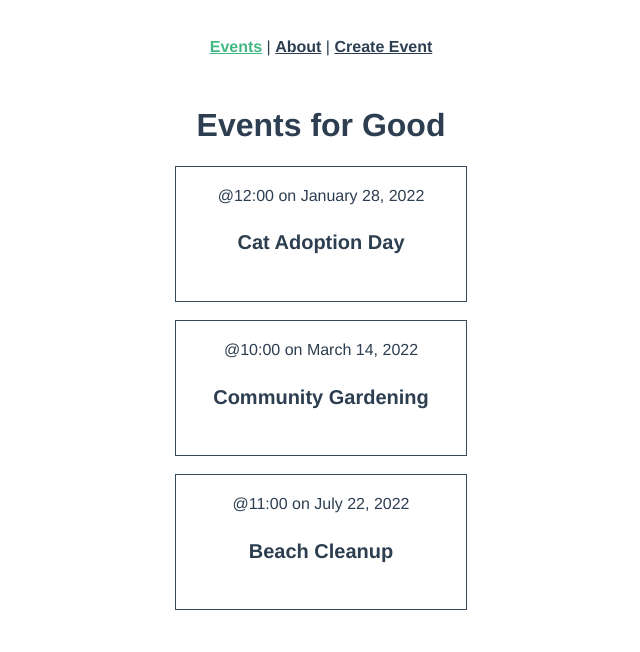
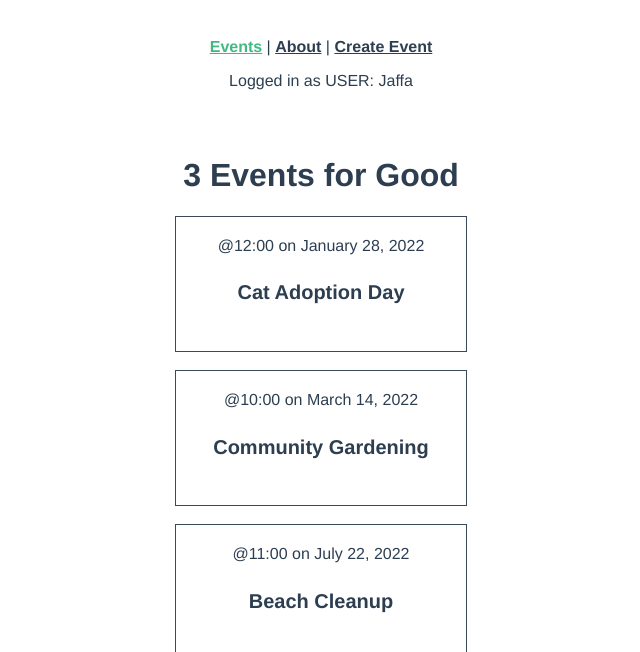
Before and after one commit to Rikstam/fastapi-vue3-events-system, a Vue app in the folder app/: page / in a window 1280 px wide. Shown: the top 652 px of the page, without its empty margins (319-959 px from the left). Built offline with nearby package versions, Linux system fonts and the light colour scheme; data requests are answered from the project's data file.

Commit message:
Begin migrating store from vuex to pinia

```diff
--- a/app/src/App.vue
+++ b/app/src/App.vue
@@ -5,10 +5,23 @@
       <router-link :to="{ name: 'About' }">About</router-link>
       |
       <router-link :to="{ name: 'EventCreate' }">Create Event</router-link>
+      <p>Logged in as USER: {{userStore.firstName}}</p>
     </div>
     <router-view />
   </div>
 </template>
+
+<script>
+import { useUserStore } from './stores/UserStore';
+export default {
+  setup () {
+    const userStore = useUserStore()
+    return {
+      userStore
+    }
+  }
+}
+</script>
 
 <style>
 #app {
--- /dev/null
+++ b/app/src/stores/EventStore.js
@@ -0,0 +1,25 @@
+import { defineStore } from 'pinia'
+import EventService from '../services/EventService.js'
+
+export const useEventStore = defineStore('EventStore', {
+    state() {
+        return {
+        events: [],
+        event: {}
+        }
+      },
+    getters: {
+        numberOfEvents: state => state.events.length
+    },
+    actions: {
+        fetchEvents() {
+            return EventService.getEvents()
+              .then(response => {
+                this.events = response.data
+              })
+              .catch(error => {
+                throw error
+              })
+          },
+    }
+})
--- /dev/null
+++ b/app/src/stores/UserStore.js
@@ -0,0 +1,12 @@
+import { defineStore } from 'pinia'
+
+export const useUserStore = defineStore('UserStore', {
+    state: () => ({
+           user: 'Jaffa Pena'
+        }),
+        getters: {
+            firstName() {
+                return this.user.split(' ')[0]
+            }
+        }
+})
--- a/app/src/stores/index.js
+++ b/app/src/stores/index.js
@@ -6,6 +6,11 @@ export default createStore({
     user: 'Adam Jahr',
     events: [],
     event: {}
+  },
+  getters: {
+    numberOfEvents(state) {
+      return state.events.length
+    }
   },
   mutations: {
     ADD_EVENT(state, event) {
--- a/app/src/views/EventList.vue
+++ b/app/src/views/EventList.vue
@@ -1,29 +1,31 @@
 <script>
 import EventCard from '../components/EventCard.vue'
+import { useEventStore } from '../stores/EventStore'
 export default {
   components: {
     EventCard
   },
+  setup() {
+    const eventStore = useEventStore()
+    return {
+      eventStore
+    }
+  },
   created() {
-    this.$store.dispatch('fetchEvents').catch(error => {
+    this.eventStore.fetchEvents().catch(error => {
       this.$router.push({
         name: 'ErrorDisplay',
         params: { error: error }
       })
     })
   },
-  computed: {
-    events() {
-      return this.$store.state.events
-    }
-  }
 }
 </script>
 
 <template>
-  <h1>Events for Good</h1>
+  <h1>{{ eventStore.numberOfEvents }} Events for Good</h1>
   <div class="events">
-    <EventCard v-for="event in events" :key="event.id" :event="event" />
+    <EventCard v-for="event in eventStore.events" :key="event.id" :event="event" />
   </div>
 </template>
 
```
